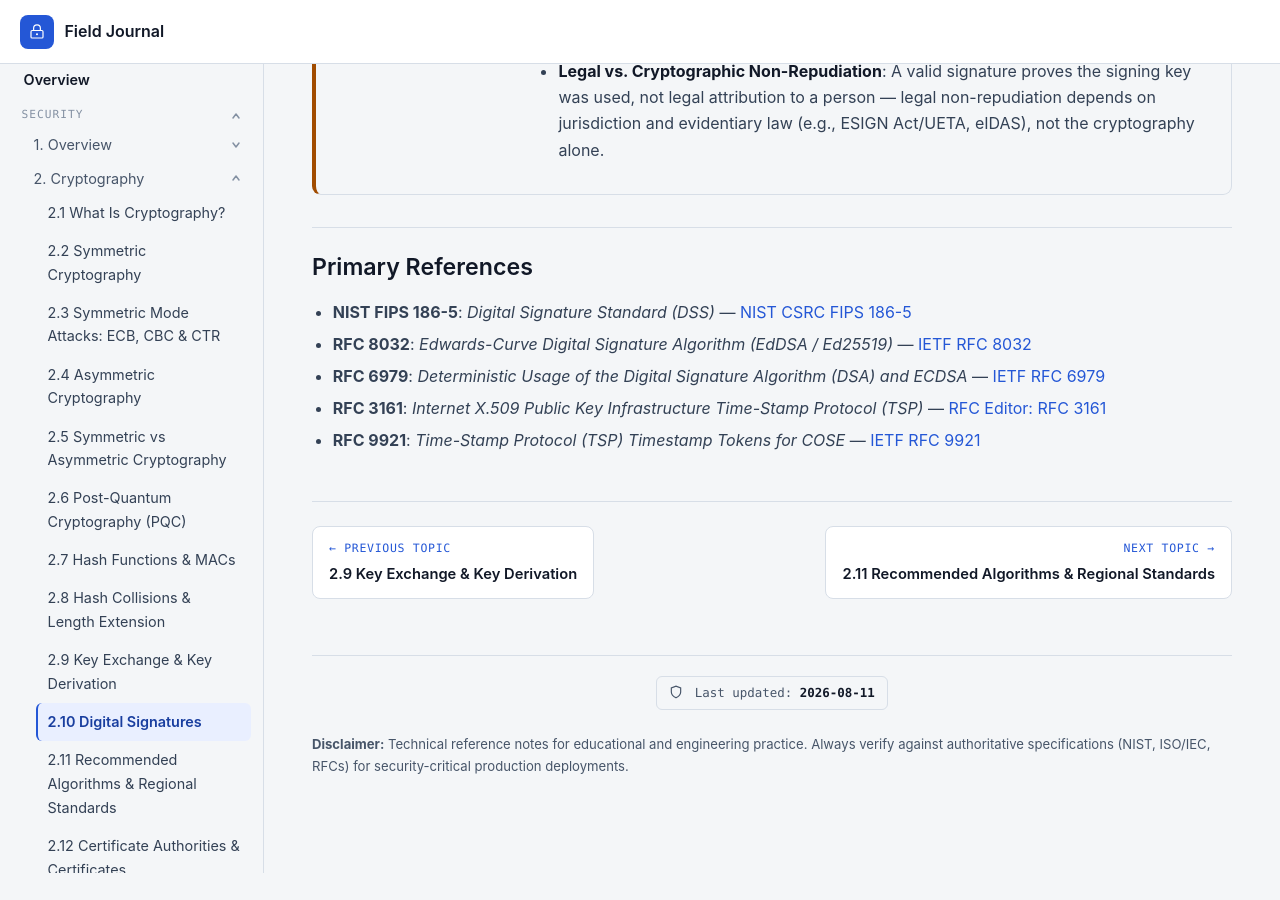
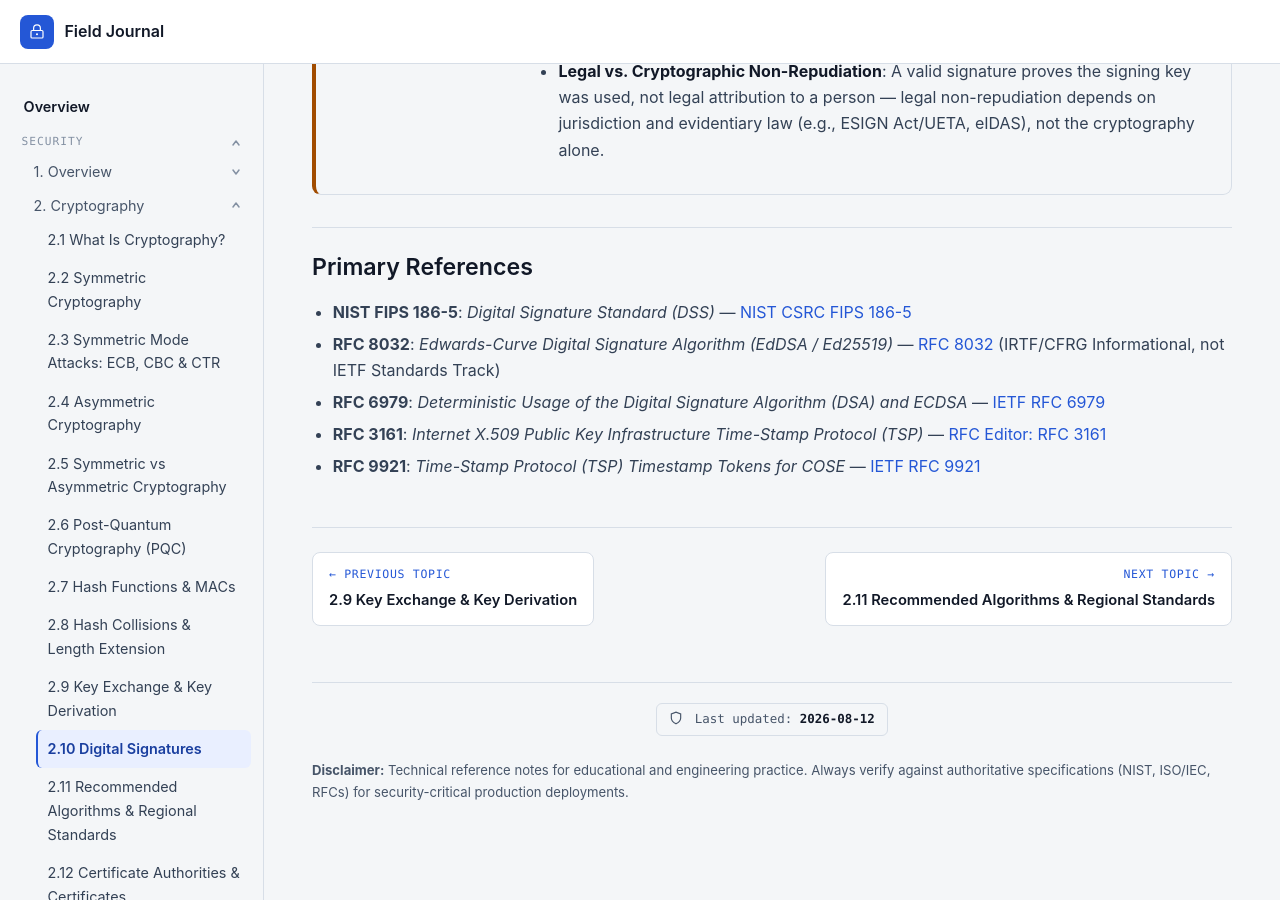
Before and after one commit to llody9977/journal, a Jekyll site: the page built from topics/digital-signatures.md, in a window 1280 px wide and 900 px high, scrolled down 5782 px. Built offline with Jekyll 4.4.1, drawn with Linux system fonts in a browser that asks for light colours; before the commit the page ends 6655 px from its top, so only the background shows below that.

```diff
--- a/topics/digital-signatures.md
+++ b/topics/digital-signatures.md
@@ -2,7 +2,7 @@
 title: Digital Signatures & Non-Repudiation
 description: Comprehensive guide to digital signature pipelines, RSA-PSS, ECDSA, Ed25519 (RFC 8032), FIPS 204 ML-DSA, FIPS 205 SLH-DSA, deterministic nonces (RFC 6979), and HSM key custody.
 permalink: /topics/digital-signatures/
-last_verified: 2026-08-11
+last_verified: 2026-08-12
 ---
 
 <span class="eyebrow">Cryptography / Concepts</span>
@@ -106,7 +106,7 @@ Cryptographic key custody relies on reducing private key extraction and cloning
 ## Primary References
 
 - **NIST FIPS 186-5**: *Digital Signature Standard (DSS)* — [NIST CSRC FIPS 186-5](https://csrc.nist.gov/pubs/fips/186-5/final)
-- **RFC 8032**: *Edwards-Curve Digital Signature Algorithm (EdDSA / Ed25519)* — [IETF RFC 8032](https://www.rfc-editor.org/rfc/rfc8032)
+- **RFC 8032**: *Edwards-Curve Digital Signature Algorithm (EdDSA / Ed25519)* — [RFC 8032](https://www.rfc-editor.org/rfc/rfc8032) (IRTF/CFRG Informational, not IETF Standards Track)
 - **RFC 6979**: *Deterministic Usage of the Digital Signature Algorithm (DSA) and ECDSA* — [IETF RFC 6979](https://www.rfc-editor.org/rfc/rfc6979)
 - **RFC 3161**: *Internet X.509 Public Key Infrastructure Time-Stamp Protocol (TSP)* — [RFC Editor: RFC 3161](https://www.rfc-editor.org/info/rfc3161/)
 - **RFC 9921**: *Time-Stamp Protocol (TSP) Timestamp Tokens for COSE* — [IETF RFC 9921](https://www.rfc-editor.org/rfc/rfc9921.html)
```
Also changed, not shown: topics/cryptography-overview.md (+2 -2 lines).
